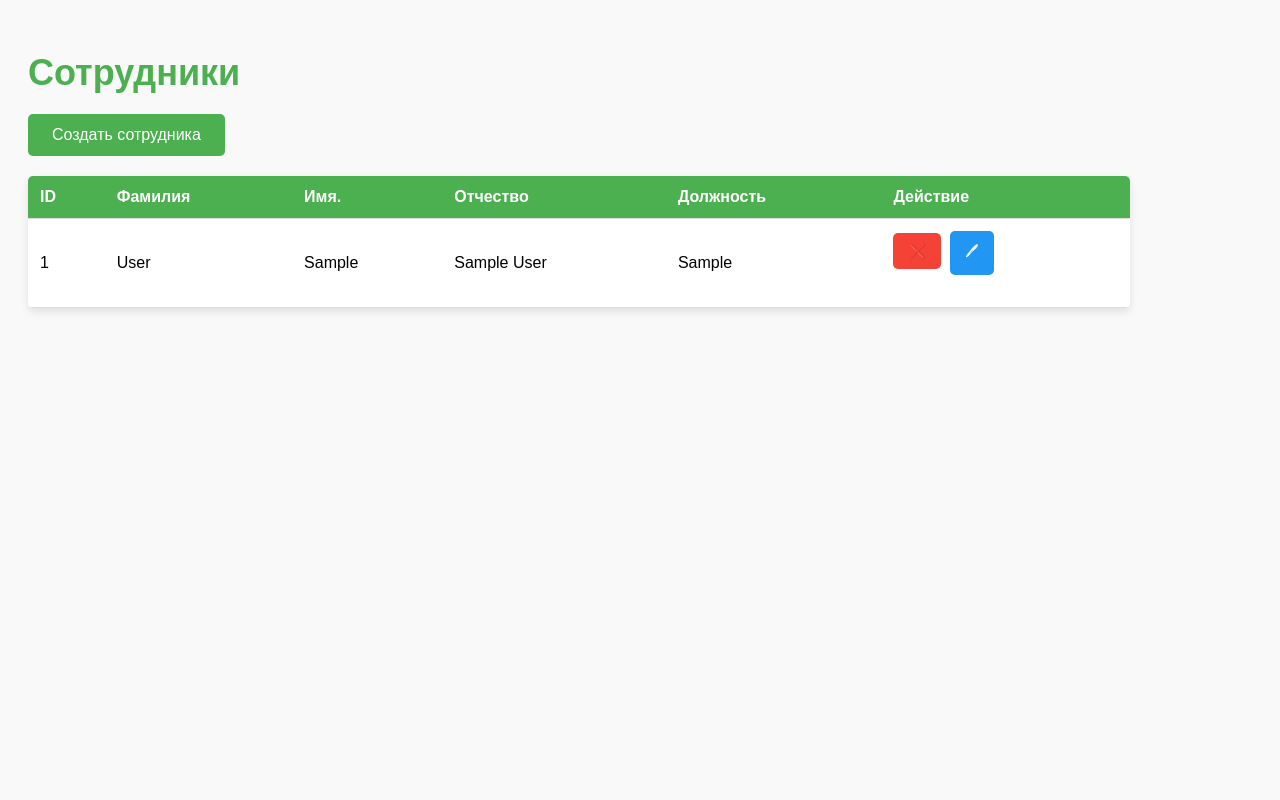
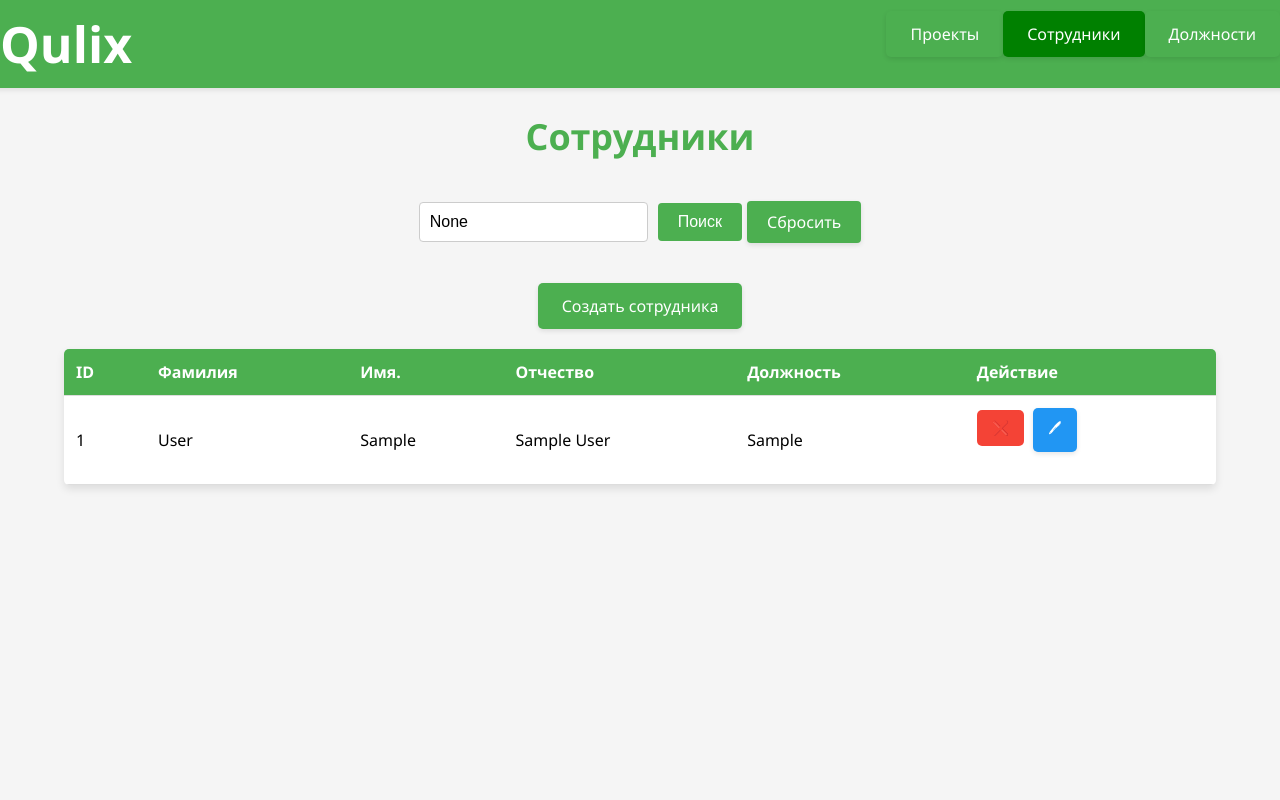
Before and after one commit to dan9Protasenia/task-management, a Flask app: page /employees in a window 1280 px wide. Run offline with Flask 3, Linux system fonts and the light colour scheme; tables that the repository leaves empty hold one stand-in row (values such as "Sample post").

Commit message:
Update employees.html

```diff
--- a/templates/employees.html
+++ b/templates/employees.html
@@ -3,10 +3,18 @@
 <head>
     <title>Employee</title>
     <style>
+              html, body {
+            margin: 0;
+            padding: 0;
+            height: 100%;
+        }
         body {
-            font-family: Arial, sans-serif;
-            background-color: #f9f9f9;
-            padding: 20px;
+            font-family: 'Segoe UI', Tahoma, Geneva, Verdana, sans-serif;
+            background-color: #f5f5f5;
+            display: flex;
+            flex-direction: column;
+            align-items: center;
+            text-align: center;
         }
     h1 {
         color: #4caf50;
@@ -63,9 +71,103 @@
         font-size: 16px;
         margin-bottom: 20px;
         transition: background-color 0.3s ease;
+        box-shadow: 0 2px 5px rgba(0, 0, 0, 0.1);
     }
     a:hover {
         background-color: #45a049;
+    }
+
+     form {
+            display: flex;
+            align-items: center;
+            margin-bottom: 20px;
+        }
+
+        input[type="text"] {
+            flex: 1;
+            padding: 10px;
+            border: 1px solid #ccc;
+            border-radius: 4px;
+            font-size: 16px;
+            margin-right: 10px;
+        }
+
+        button[type="submit"] {
+            background-color: #4CAF50;
+            color: #fff;
+            padding: 10px 20px;
+            border: none;
+            border-radius: 4px;
+            cursor: pointer;
+            font-size: 16px;
+            transition: background-color 0.3s ease;
+        }
+
+        button[type="submit"]:hover {
+            background-color: #45a049;
+        }
+
+        form {
+            display: flex;
+            align-items: center;
+            margin-bottom: 20px;
+        }
+
+        input[type="text"] {
+            flex: 1;
+            padding: 10px;
+            border: 1px solid #ccc;
+            border-radius: 4px;
+            font-size: 16px;
+            margin-right: 10px;
+        }
+
+        .search-button,
+        .reset-button {
+            background-color: #4CAF50;
+            color: #fff;
+            padding: 10px 20px;
+            border: none;
+            border-radius: 4px;
+            cursor: pointer;
+            font-size: 16px;
+            transition: background-color 0.3s ease;
+        }
+
+        .search-button:hover,
+        .reset-button:hover {
+            background-color: #45a049;
+        }
+
+        .reset-button {
+            margin-top: 20px;
+        }
+
+    .menu-bar {
+        background-color: #4caf50;
+        width: 100%;
+        display: flex;
+        justify-content: space-between;
+        align-items: center;
+        padding: 10px 20px;
+        box-shadow: 0 2px 5px rgba(0, 0, 0, 0.1);
+    }
+
+    .logo {
+        color: #fff;
+        font-weight: bold;
+        font-size: 50px;
+    }
+
+    .menu-bar ul {
+        list-style: none;
+        margin: 0;
+        padding: 0;
+        display: flex;
+    }
+    .menu-bar ul li.active a {
+            background-color: #008000;
+            color: #fff;
     }
 
     </style>
@@ -84,10 +186,26 @@
             }
         });
     }
+
+
     </script>
 </head>
 <body>
+<div class="menu-bar">
+    <div class="logo">Qulix</div>
+    <ul>
+        <li><a href="/projects">Проекты</a></li>
+        <li class="active"><a href="/employees">Сотрудники</a></li>
+        <li><a href="/jobs">Должности</a></li>
+    </ul>
+</div>
 <h1>Сотрудники</h1>
+<form action="/employees" method="GET">
+    <input type="text" name="search_query" placeholder="Полнотекстовый поиск по ФИО или должности"
+           value="{{ request.args.get('search_query') }}">
+    <button type="submit">Поиск</button>
+    <a class="reset-button" href="/employees">Сбросить</a>
+</form>
 <a href="/create_employee">Создать сотрудника</a>
 
 
```
Lines whose indentation alone changed are shown as unchanged.
